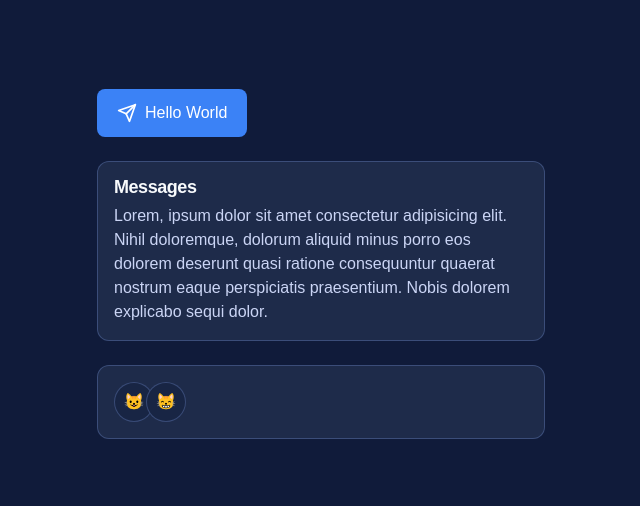
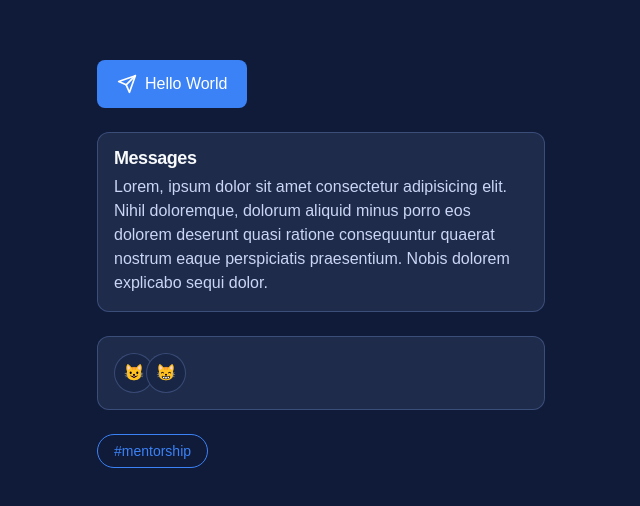
Before and after one commit to FBetulDemir/genie-connect, a Next.js app: page / in a window 1280 px wide. Shown: the part 136-642 px from the top of the page, without its empty margins (319-959 px from the left). Built offline with nearby package versions, Linux system fonts and the light colour scheme.

Commit message:
Add reusable Hashtag component

```diff
--- a/app/page.tsx
+++ b/app/page.tsx
@@ -2,6 +2,7 @@ import SendIcon from "@/components/icons/SendIcon";
 import { Avatar, AvatarGroup, AvatarPicker } from "@/components/ui/Avatar";
 import Button from "@/components/ui/Button";
 import { Card, CardContent, CardTitle } from "@/components/ui/Card";
+import Hashtag from "@/components/ui/Hashtag";
 
 export default function Home() {
   return (
@@ -31,6 +32,7 @@ export default function Home() {
             <Avatar emoji="😸" size="md" />
           </AvatarGroup>
         </Card>
+        <Hashtag size="md">#mentorship</Hashtag>
       </main>
     </div>
   );
--- /dev/null
+++ b/components/ui/Hashtag.tsx
@@ -0,0 +1,126 @@
+import * as React from "react";
+import cn from "@/lib/classnames";
+
+type HashtagVariant = "default" | "outlined" | "selected";
+type HashtagSize = "sm" | "md" | "lg";
+
+interface HashtagProps extends React.ButtonHTMLAttributes<HTMLButtonElement> {
+  variant?: HashtagVariant;
+  size?: HashtagSize;
+  count?: number;
+  selected?: boolean;
+  children: React.ReactNode;
+}
+
+const getSizeClasses = (size: HashtagSize): string => {
+  const sizes = {
+    sm: "px-3 py-1 text-xs",
+    md: "px-4 py-1.5 text-sm",
+    lg: "px-5 py-2 text-base",
+  };
+  return sizes[size];
+};
+
+export default function Hashtag({
+  variant = "default",
+  size = "md",
+  count,
+  selected = false,
+  className,
+  children,
+  ...props
+}: HashtagProps) {
+  const isSelected = selected || variant === "selected";
+
+  return (
+    <button
+      type="button"
+      className={cn(
+        "inline-flex items-center gap-1.5 rounded-full font-medium transition-colors",
+        "focus:outline-none focus-visible:ring-2 focus-visible:ring-offset-1 focus-visible:ring-[var(--accent-blue-500)]",
+
+        // sizes
+        getSizeClasses(size),
+
+        // variants
+        variant === "default" &&
+          !isSelected &&
+          "border border-[var(--accent-blue-500)] text-[var(--accent-blue-500)] bg-transparent hover:bg-[var(--accent-blue-200)]",
+
+        variant === "outlined" &&
+          !isSelected &&
+          "border border-[var(--border-card-strong)] text-[var(--text-secondary)] bg-transparent hover:bg-[var(--surface)]",
+
+        isSelected &&
+          "border border-[var(--accent-blue-500)] text-[var(--accent-blue-500)] bg-[var(--accent-blue-200)]",
+
+        props.disabled && "opacity-50 cursor-not-allowed",
+
+        className,
+      )}
+      {...props}>
+      {children}
+      {count !== undefined && (
+        <span className="opacity-75 text-xs">{count}</span>
+      )}
+    </button>
+  );
+}
+
+interface HashtagCloudProps {
+  className?: string;
+  children: React.ReactNode;
+}
+
+export function HashtagCloud({ className, children }: HashtagCloudProps) {
+  return (
+    <div className={cn("flex flex-wrap gap-2", className)}>{children}</div>
+  );
+}
+
+interface HashtagListItem {
+  tag: string;
+  count?: number;
+  rank?: number;
+}
+
+interface HashtagListProps {
+  items: HashtagListItem[];
+  onTagClick?: (tag: string) => void;
+  className?: string;
+}
+
+export function HashtagList({
+  items,
+  onTagClick,
+  className,
+}: HashtagListProps) {
+  return (
+    <div className={cn("space-y-2", className)}>
+      {items.map((item, index) => (
+        <button
+          key={item.tag}
+          onClick={() => onTagClick?.(item.tag)}
+          className={cn(
+            "w-full flex items-center justify-between py-2 px-3 rounded-lg",
+            "text-[var(--text-secondary)] hover:bg-[var(--surface)] transition-colors",
+            "text-sm group",
+          )}>
+          <div className="flex items-center gap-3">
+            {item.rank && (
+              <span className="text-[var(--accent-blue-500)] font-semibold min-w-[1.5rem]">
+                {item.rank}
+              </span>
+            )}
+            <span className="group-hover:text-[var(--text-primary)]">
+              {item.tag}
+            </span>
+          </div>
+          {item.count !== undefined && (
+            <span className="text-[var(--text-muted)]">{item.count}</span>
+          )}
+        </button>
+      ))}
+    </div>
+  );
+}
```
